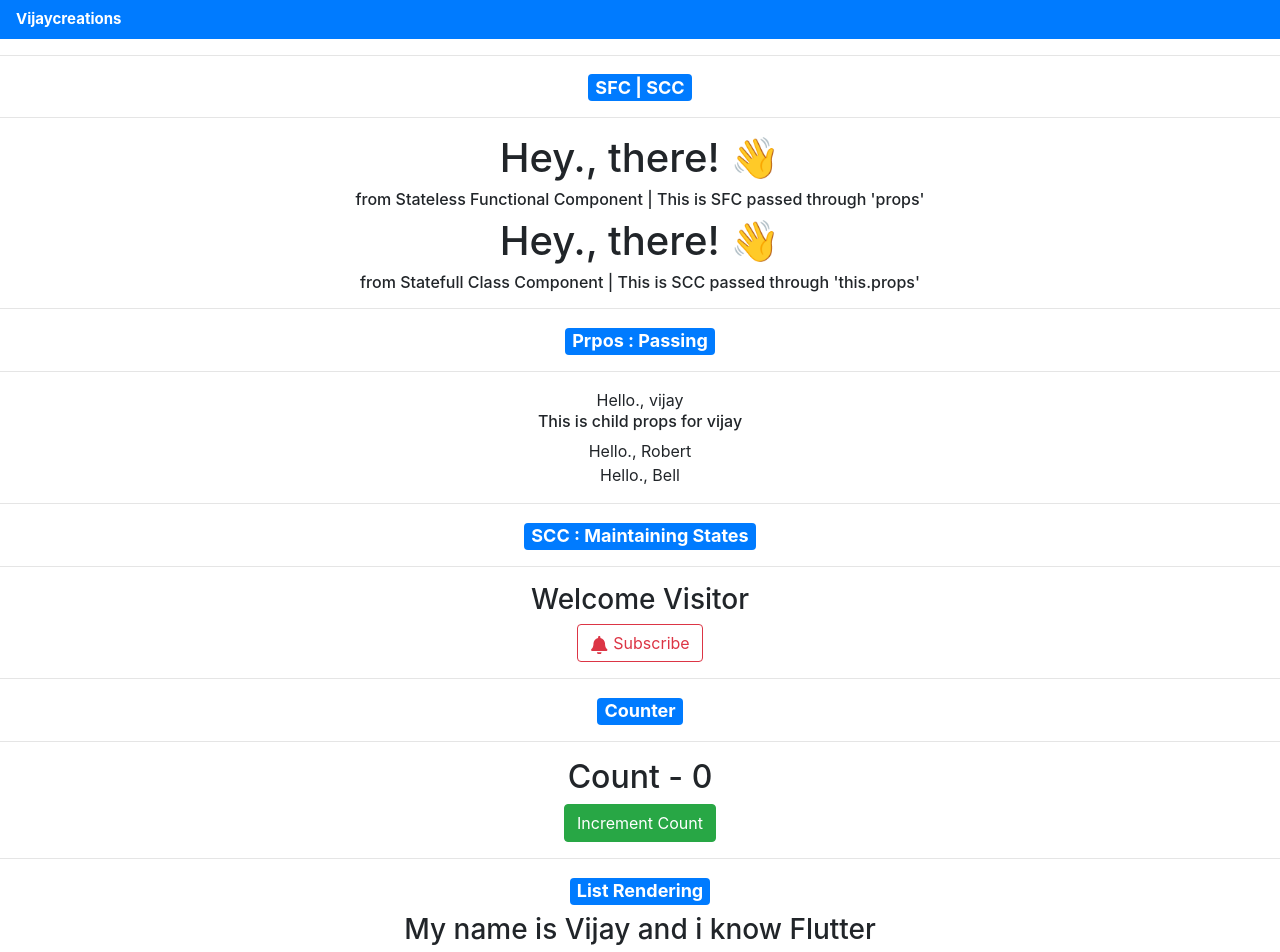
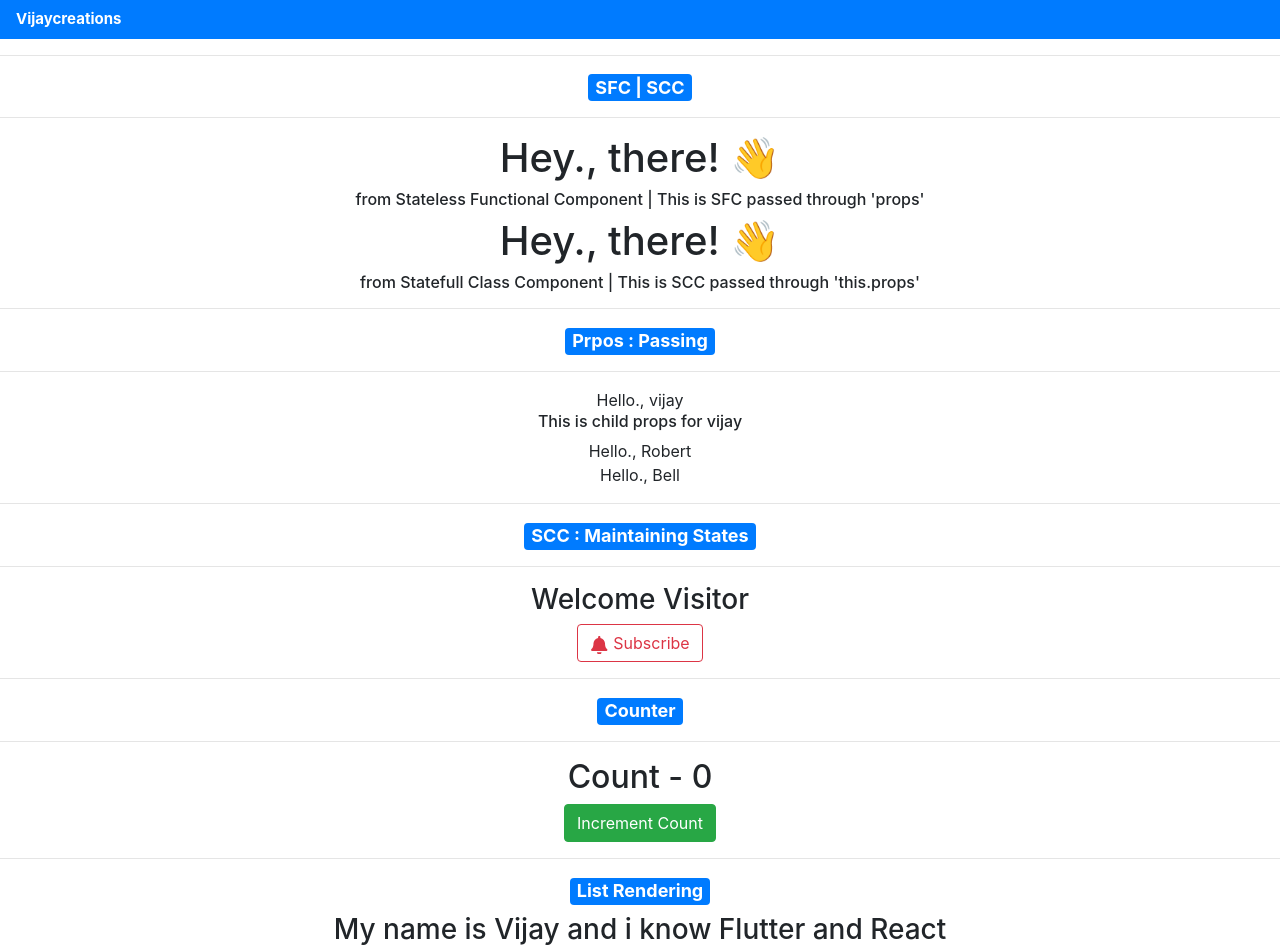
Before and after one commit to vijayinyoutube/React_HelloWorld, a React (Create React App) app: page / in a window 1280 px wide. Shown: the top 952 px of the page. Built offline with nearby package versions, Linux system fonts and the light colour scheme; the HTML template or start-up script is replaced by a standard one.

Commit message:
List Rendering

```diff
--- a/src/components/NameList.jsx
+++ b/src/components/NameList.jsx
@@ -5,7 +5,7 @@ function NameList() {
     const Person = [
         {
             name: "Vijay",
-            skill: "Flutter",
+            skill: "Flutter and React",
         },
         {
             name: "Santy",
```
